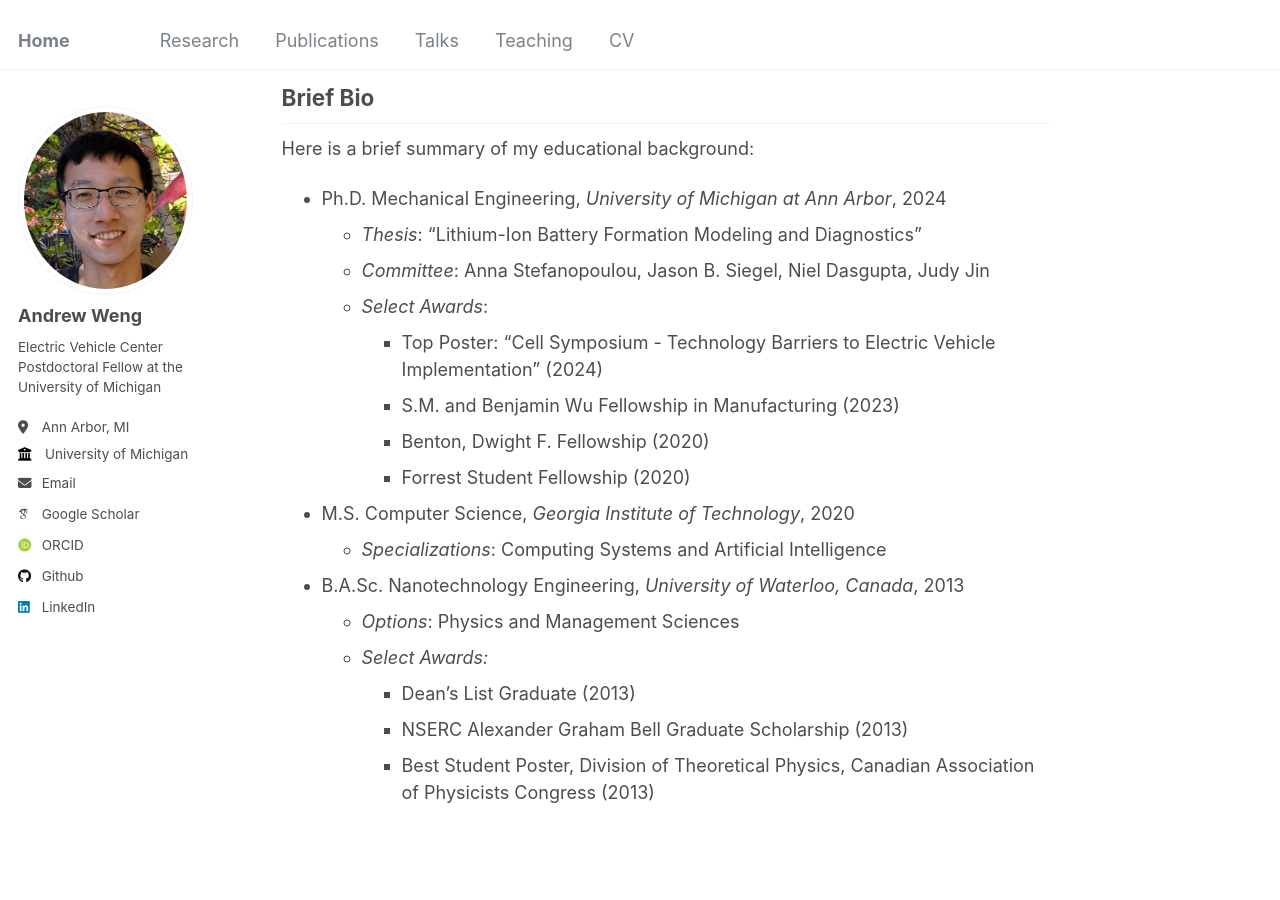
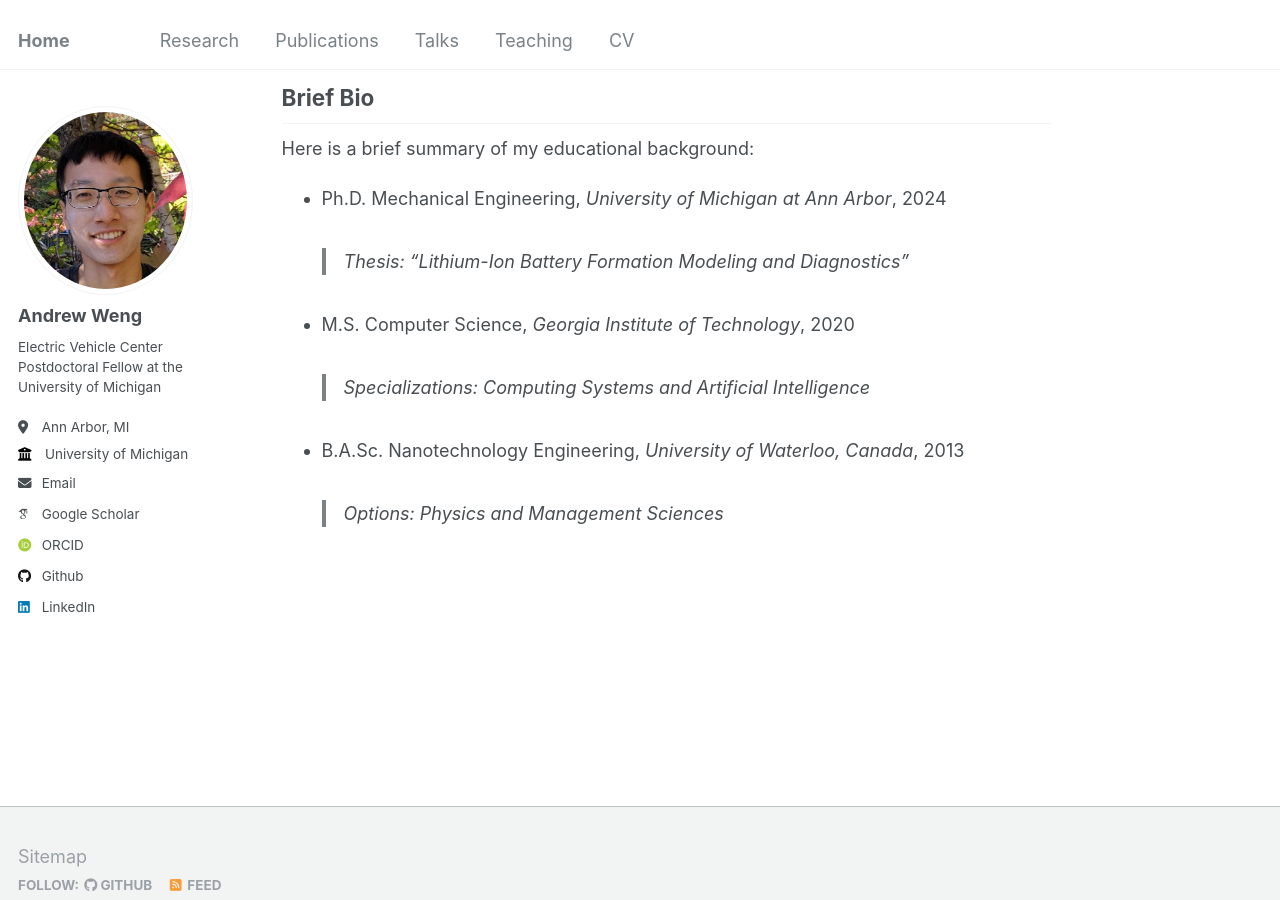
Before and after one commit to wengandrew/wengandrew.github.io, a Jekyll site: the page built from _pages/about.md, in a window 1280 px wide and 900 px high, scrolled down 1207 px. Built offline with Jekyll 4.4.1, drawn with Linux system fonts in a browser that asks for light colours; some web fonts are replaced.

Commit message:
Briefer bio

```diff
--- a/_pages/about.md
+++ b/_pages/about.md
@@ -33,20 +33,8 @@ I would love to hear from you! Please write me an email if you'd like to start a
 Here is a brief summary of my educational background:
 
 - Ph.D. Mechanical Engineering, *University of Michigan at Ann Arbor*, 2024
-  - *Thesis*: "Lithium-Ion Battery Formation Modeling and Diagnostics"
-  - *Committee*: Anna Stefanopoulou, Jason B. Siegel, Niel Dasgupta, Judy Jin
-  - *Select Awards*:
-    - Top Poster: "Cell Symposium - Technology Barriers to Electric Vehicle Implementation" (2024)
-    - S.M. and Benjamin Wu Fellowship in Manufacturing (2023)
-    - Benton, Dwight F. Fellowship (2020)
-    - Forrest Student Fellowship (2020)
-
+  > *Thesis*: "Lithium-Ion Battery Formation Modeling and Diagnostics"
 - M.S. Computer Science, *Georgia Institute of Technology*, 2020
-  - *Specializations*: Computing Systems and Artificial Intelligence
-
+  > *Specializations*: Computing Systems and Artificial Intelligence
 - B.A.Sc. Nanotechnology Engineering, *University of Waterloo, Canada*, 2013
-  - *Options*: Physics and Management Sciences
-  - *Select Awards:*
-    - Dean's List Graduate (2013)
-    - NSERC Alexander Graham Bell Graduate Scholarship (2013)
-    - Best Student Poster, Division of Theoretical Physics, Canadian Association of Physicists Congress (2013)
+  > *Options*: Physics and Management Sciences
```
